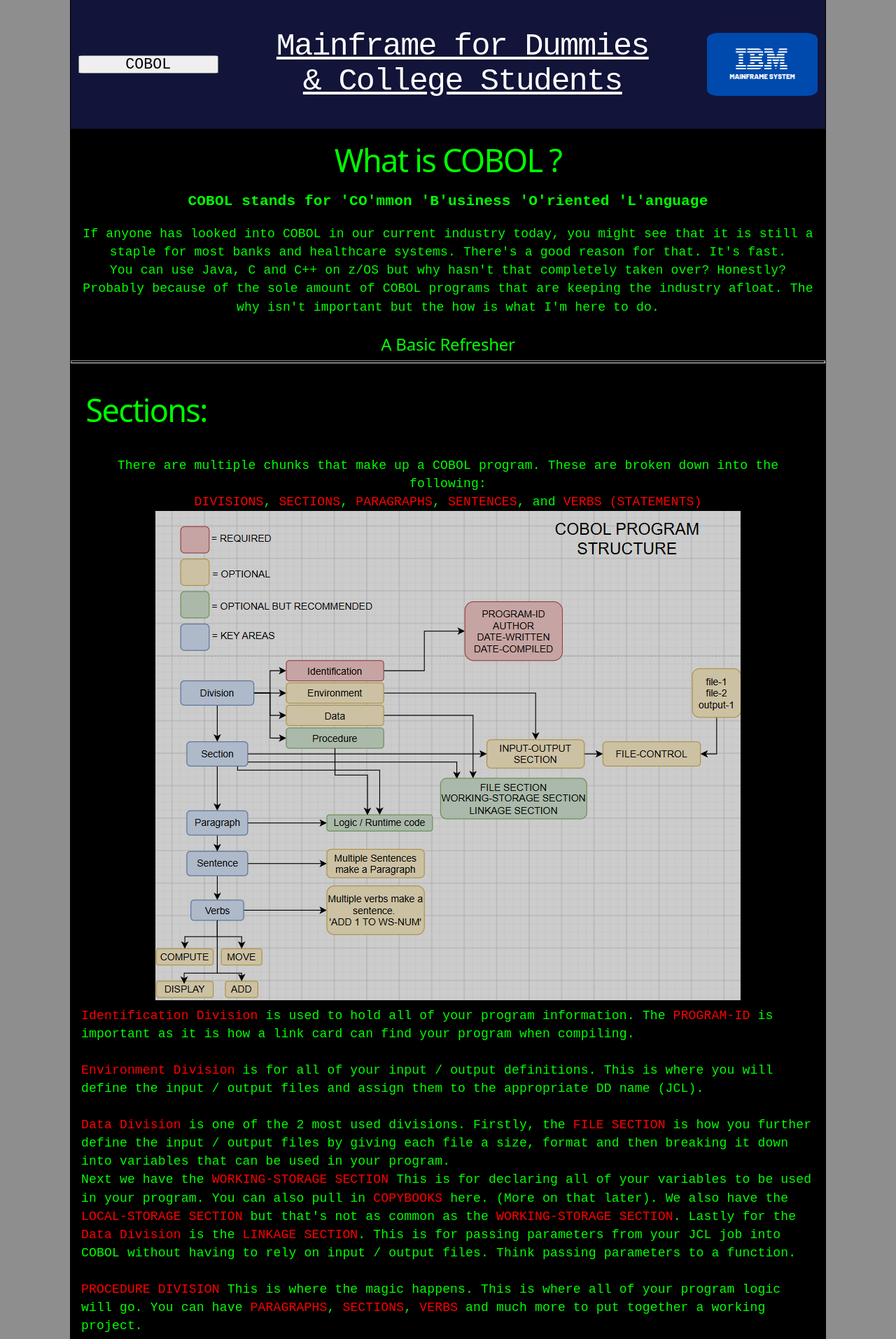
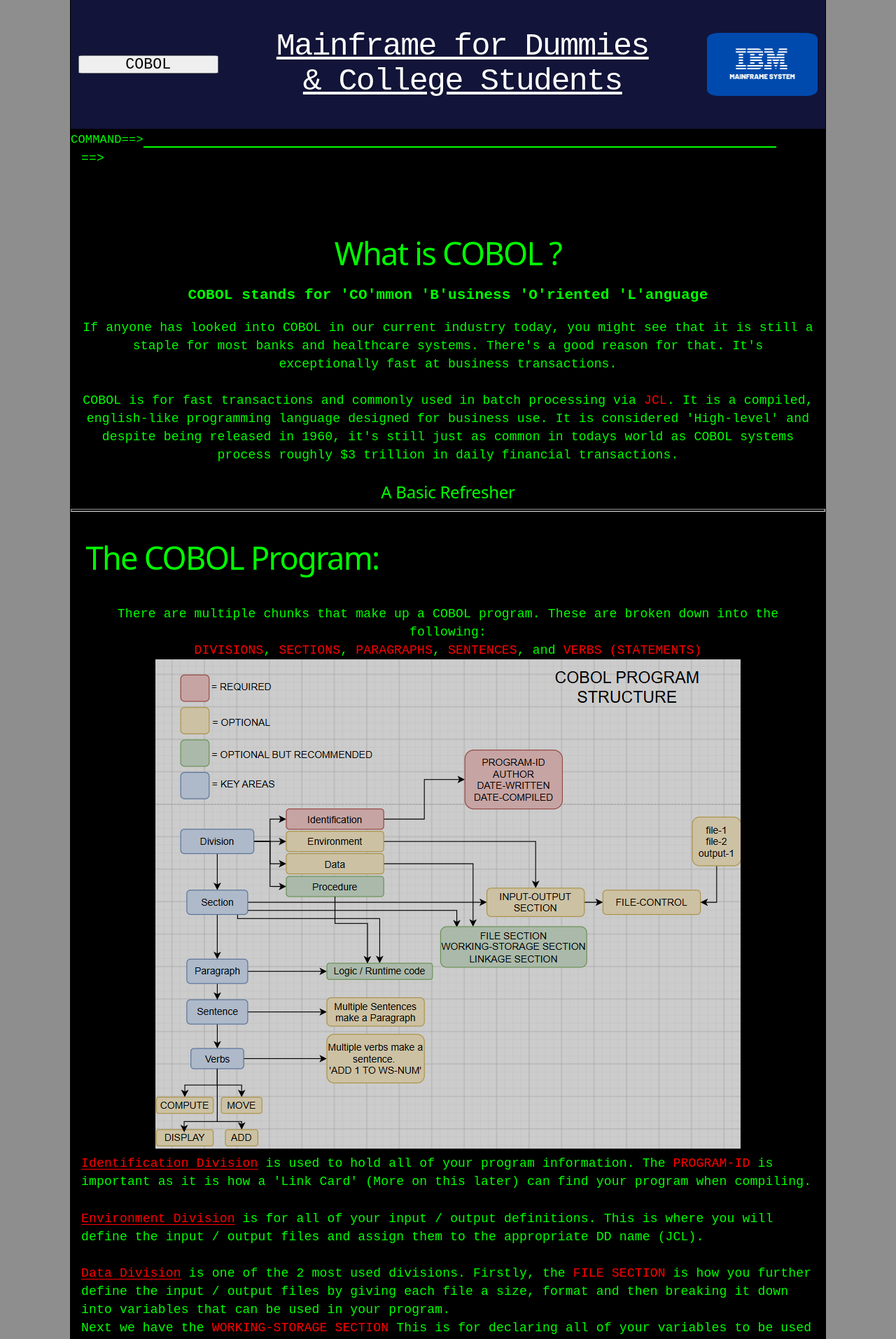
Before and after one commit to Sl0th-Silence/MainframeAssistanceSite, a React (Vite) app: page /cobol in a window 1280 px wide. Shown: the top 1913 px of the page at 70% size. Built offline with nearby package versions, Linux system fonts and the light colour scheme.

Commit message:
Added search menu

```diff
--- a/src/App.jsx
+++ b/src/App.jsx
@@ -4,6 +4,7 @@ import JCL from "./Components/JCL";
 import AdvancedCobol from "./Components/AdvancedCobol";
 import Cobol from "./Components/Cobol";
 import HeaderDiv from "./Components/Header";
+import ISPFSearch from "./Components/ISPFSearch";
 import ISPFBasics from "./Components/ISPFBasics";
 import MainframeBasics from "./Components/MainframeBasics";
 import MainPage from "./Components/MainPage";
@@ -19,19 +20,52 @@ function App() {
     <>
       <Router>
         <Routes>
-          <Route path="/" element={<MainPage header={<HeaderDiv />} />} />
           <Route
-            path="/mainframeBasics"
-            element={<MainframeBasics header={<HeaderDiv />} />}
+            path="/"
+            element={
+              <MainPage header={<HeaderDiv />} ISPFSearch={<ISPFSearch />} />
+            }
           />
-          <Route path="/ispf" element={<ISPFBasics header={<HeaderDiv />} />} />
-          <Route path="/cobol" element={<Cobol header={<HeaderDiv />} />} />
           <Route
-            path="/advancedCobol"
-            element={<AdvancedCobol header={<HeaderDiv />} />}
+            path="/mainframebasics"
+            element={
+              <MainframeBasics
+                header={<HeaderDiv />}
+                ISPFSearch={<ISPFSearch />}
+              />
+            }
           />
-          <Route path="/jcl" element={<JCL header={<HeaderDiv />} />} />
-          <Route path="/terms" element={<Terms header={<HeaderDiv />} />} />
+          <Route
+            path="/ispf"
+            element={
+              <ISPFBasics header={<HeaderDiv />} ISPFSearch={<ISPFSearch />} />
+            }
+          />
+          <Route
+            path="/cobol"
+            element={
+              <Cobol header={<HeaderDiv />} ISPFSearch={<ISPFSearch />} />
+            }
+          />
+          <Route
+            path="/advancedcobol"
+            element={
+              <AdvancedCobol
+                header={<HeaderDiv />}
+                ISPFSearch={<ISPFSearch />}
+              />
+            }
+          />
+          <Route
+            path="/jcl"
+            element={<JCL header={<HeaderDiv />} ISPFSearch={<ISPFSearch />} />}
+          />
+          <Route
+            path="/terms"
+            element={
+              <Terms header={<HeaderDiv />} ISPFSearch={<ISPFSearch />} />
+            }
+          />
         </Routes>
       </Router>
     </>
--- a/src/Components/Cobol.jsx
+++ b/src/Components/Cobol.jsx
@@ -1,28 +1,32 @@
-export default function Cobol({ header }) {
+export default function Cobol({ header, ISPFSearch }) {
   return (
     <div className="info">
       {header}
+      {ISPFSearch}
       <h1>What is COBOL ?</h1>
       <h3>COBOL stands for 'CO'mmon 'B'usiness 'O'riented 'L'anguage</h3>
 
       <p>
         If anyone has looked into COBOL in our current industry today, you might
         see that it is still a staple for most banks and healthcare systems.
-        There's a good reason for that. It's fast.
+        There's a good reason for that. It's exceptionally fast at business
+        transactions.
       </p>
-
+      <br />
       <p>
-        You can use Java, C and C++ on z/OS but why hasn't that completely taken
-        over? Honestly? Probably because of the sole amount of COBOL programs
-        that are keeping the industry afloat. The why isn't important but the
-        how is what I'm here to do.
+        COBOL is for fast transactions and commonly used in batch processing via{" "}
+        <span id="keyword">JCL</span>. It is a compiled, english-like
+        programming language designed for business use. It is considered
+        'High-level' and despite being released in 1960, it's still just as
+        common in todays world as COBOL systems process roughly $3 trillion in
+        daily financial transactions.
       </p>
       <br />
 
       <h2>A Basic Refresher</h2>
       <hr />
       {/* SECTIONS */}
-      <h1 style={{ textAlign: "left", padding: "2%" }}>Sections:</h1>
+      <h1 style={{ textAlign: "left", padding: "2%" }}>The COBOL Program:</h1>
       <p>
         There are multiple chunks that make up a COBOL program. These are broken
         down into the following: <br />
@@ -39,16 +43,17 @@ export default function Cobol({ header }) {
       </p>
       <p style={{ textAlign: "left" }}>
         {/* Identification division */}
-        <span id="keyword">Identification Division</span> is used to hold all of
-        your program information. The <span id="keyword">PROGRAM-ID</span> is
-        important as it is how a link card can find your program when compiling.{" "}
-        <br /> <br />
+        <span id="keyword-ul">Identification Division</span> is used to hold all
+        of your program information. The <span id="keyword">PROGRAM-ID</span> is
+        important as it is how a 'Link Card' (More on this later) can find your
+        program when compiling. <br /> <br />
         {/* Environment division */}
-        <span id="keyword">Environment Division</span> is for all of your input
-        / output definitions. This is where you will define the input / output
-        files and assign them to the appropriate DD name (JCL). <br /> <br />
+        <span id="keyword-ul">Environment Division</span> is for all of your
+        input / output definitions. This is where you will define the input /
+        output files and assign them to the appropriate DD name (JCL). <br />{" "}
+        <br />
         {/* Data division */}
-        <span id="keyword">Data Division</span> is one of the 2 most used
+        <span id="keyword-ul">Data Division</span> is one of the 2 most used
         divisions. Firstly, the <span id="keyword">FILE SECTION</span> is how
         you further define the input / output files by giving each file a size,
         format and then breaking it down into variables that can be used in your
@@ -59,11 +64,11 @@ export default function Cobol({ header }) {
         later). We also have the <span id="keyword">LOCAL-STORAGE SECTION</span>{" "}
         but that's not as common as the{" "}
         <span id="keyword">WORKING-STORAGE SECTION</span>. Lastly for the{" "}
-        <span id="keyword">Data Division</span> is the
+        <span id="keyword">DATA DIVISION</span> is the
         <span id="keyword"> LINKAGE SECTION</span>. This is for passing
         parameters from your JCL job into COBOL without having to rely on input
         / output files. Think passing parameters to a function. <br /> <br />
-        <span id="keyword">PROCEDURE DIVISION</span> This is where the magic
+        <span id="keyword-ul">PROCEDURE DIVISION</span> This is where the magic
         happens. This is where all of your program logic will go. You can have{" "}
         <span id="keyword">PARAGRAPHS</span>, <span id="keyword">SECTIONS</span>
         ,<span id="keyword"> VERBS</span> and much more to put together a
@@ -106,16 +111,16 @@ export default function Cobol({ header }) {
       <h3 className="warning-header">Important note about PIC clauses!</h3>
       <div className="list-info">
         <p>
-          There are different<span id="keyword">PIC</span>usage clauses. This is
-          basically how the characters or values are stored in memory. The three
-          main ones I will talk about are DISPLAY, COMP and COMP-3. Below they
-          are grouped, however these can be defined before the
-          <span id="keyword">PIC</span>or <br /> before / after the VALUE.
+          There are different <span id="keyword">PIC</span> usage clauses. This
+          is basically how the characters or values are stored in memory. The
+          three main ones I will talk about are DISPLAY, COMP and COMP-3. Below
+          they are grouped, however these can be defined before the{" "}
+          <span id="keyword">PIC</span> or <br /> before / after the VALUE.
         </p>
         <ol>
           <li>
-            <strong>DISPLAY:</strong> This is the default. If you do not
-            specify, it makes your usage clause 'DISPLAY'.
+            <strong id="keyword">DISPLAY:</strong> This is the default. If you
+            do not specify, it makes your usage clause 'DISPLAY'.
             <br />
             DISPLAY holds one character per byte of space. The below example
             uses 9 bytes to hold the value whether it has that much data or not.
@@ -128,11 +133,12 @@ export default function Cobol({ header }) {
           </li>
 
           <li>
-            <strong>COMP (COMP-utation):</strong> This is mostly for counters
-            and general math. It is stored as binary which allows for fast
-            computation. You can group declare a<span id="keyword">PIC</span>
-            usage clause by adding the usage clause at the ennd of the
-            high-level group item as seen in the image below. <br />
+            <strong id="keyword">COMP (COMP-utation):</strong> This is mostly
+            for counters and general math. It is stored as binary which allows
+            for fast computation. You can group declare a{" "}
+            <span id="keyword">PIC</span> usage clause by adding the usage
+            clause at the ennd of the high-level group item as seen in the image
+            below. <br />
             This can also be signed and be either a positive or negative. You
             may also note the 'S' in front of the '9'. This is what actually
             signs the value and makes it a signed numeric value. <br />
@@ -144,12 +150,13 @@ export default function Cobol({ header }) {
           </li>
 
           <li>
-            <strong>COMP-3</strong> Stored as 2 decimal digits per byte and a
-            sign in the last nibble of the last byte. This is best for financial
-            calculation as you can avoid binary rounding errors this way. When
-            performing math calculations, make sure to keep your decimals as
-            'implied' and not 'literal'. If you want to store a literal, you
-            need to use a numeric-edited field. (More on this later)
+            <strong id="keyword">COMP-3</strong> Stored as 2 decimal digits per
+            byte and a sign in the last nibble of the last byte. This is best
+            for financial calculation as you can avoid binary rounding errors
+            this way. When performing math calculations, make sure to keep your
+            decimals as 'implied' and not 'literal'. If you want to store a
+            literal, you need to use a numeric-edited field. (More on this
+            later)
             <br />
             <img
               className="img-container"
@@ -159,6 +166,7 @@ export default function Cobol({ header }) {
           </li>
         </ol>
       </div>
+
       <hr />
       <h1 style={{ textAlign: "left", padding: "2%" }}>Variables:</h1>
     </div>
--- a/src/Components/Header.jsx
+++ b/src/Components/Header.jsx
@@ -21,14 +21,13 @@ export default function HeaderDiv() {
         value={selectedPage}
       >
         <option value="/">Home</option>
-        <option value="/mainframeBasics">Mainframe Basics</option>
+        <option value="/mainframebasics">Mainframe Basics</option>
         <option value="/ispf">ISPF</option>
         <option value="/cobol">COBOL</option>
-        <option value="/advancedCobol">Advanced COBOL</option>
+        <option value="/advancedcobol">Advanced COBOL</option>
         <option value="/jcl">JCL</option>
         <option value="/terms">Termonology</option>
       </select>
-
       <h1 className="title">
         Mainframe for Dummies
         <br />& College Students
--- a/src/Components/ISPFBasics.jsx
+++ b/src/Components/ISPFBasics.jsx
@@ -1,7 +1,8 @@
-export default function ISPFBasics({ header }) {
+export default function ISPFBasics({ header, ISPFSearch }) {
   return (
     <div className="info">
       {header}
+      {ISPFSearch}
       <h1>ISPF Basics</h1>
       <h2>ISPF Main Screen</h2>
       <p>
--- /dev/null
+++ b/src/Components/ISPFSearch.jsx
@@ -0,0 +1,92 @@
+import { useState } from "react";
+import { useNavigate } from "react-router-dom";
+
+export default function ISPFSearch() {
+  const [value, setValue] = useState("");
+  const [targetPage, setTargetPage] = useState("");
+  const navigate = useNavigate();
+  const [isHidden, setIsHidden] = useState(true);
+  const [isHiddenCommand, setIsHiddenCommand] = useState(true);
+  const [currentCommand, setCurrentCommand] = useState("");
+  const pages = [
+    "home",
+    "cobol",
+    "ispf",
+    "advancedcobol",
+    "mainframebasics",
+    "jcl",
+    "terms",
+  ];
+  //Is Text Hidden?
+  const handleIsHidden = (state) => {
+    setIsHidden(state);
+  };
+  //Is the command hidden?
+  const handleIsHiddenCommand = (state) => {
+    setIsHiddenCommand(state);
+  };
+  //Handle submitting of the command
+  const handleSubmit = (e) => {
+    e.preventDefault();
+    setValue("");
+    const targetPageClean = targetPage.replace(/\s/g, "");
+    setCurrentCommand(targetPage);
+    if (targetPageClean.trim() !== "") {
+      if (pages.includes(targetPageClean.toLowerCase().trim())) {
+        navigate(`/${targetPageClean.toLowerCase().trim()}`);
+      } else if (targetPageClean.toLowerCase().trim() === "help") {
+        handleIsHidden(false);
+      } else if (targetPageClean.toLowerCase().trim() === "cls") {
+        setCurrentCommand("");
+      } else {
+        handleIsHiddenCommand(false);
+        setCurrentCommand(
+          targetPage.toUpperCase() +
+            " is not a valid command. Type 'HELP' for more information",
+        );
+      }
+    } else {
+      setCurrentCommand("Please enter a command");
+    }
+  };
+  //Handle changing the value to uppercase
+  const handleChange = (e) => {
+    setValue(e.target.value.toUpperCase());
+    setTargetPage(e.target.value);
+  };
+
+  return (
+    <div>
+      <div id="ispf-search-div">
+        <form action="" onSubmit={handleSubmit}>
+          <label id="input-label" htmlFor="ispf-search">
+            COMMAND==&gt;
+          </label>
+          <input
+            value={value}
+            onChange={handleChange}
+            type="text"
+            id="ispf-search"
+            autoFocus
+          />
+        </form>
+      </div>
+      <div>
+        <p
+          style={{
+            textAlign: "left",
+          }}
+        >
+          ==&gt; <span hidden={isHiddenCommand}>{currentCommand}</span> <br />
+          <span hidden={isHidden}>==&gt;ALL COMMANDS ARE CASE-INSENSITIVE</span>
+          <br />
+          <span hidden={isHidden}>==&gt;Commands: 'HELP'</span> <br />
+          <span hidden={isHidden}>
+            ==&gt; Pages: 'HOME, ISPF, COBOL, ADVANCEDCOBOL, JCL, TERMS'
+          </span>
+          <br />
+        </p>
+      </div>
+    </div>
+  );
+}
--- a/src/Components/MainframeBasics.jsx
+++ b/src/Components/MainframeBasics.jsx
@@ -1,7 +1,8 @@
-export default function MainframeBasics({ header }) {
+export default function MainframeBasics({ header, ISPFSearch }) {
   return (
     <div className="info">
       {header}
+      {ISPFSearch}
       <h1>General Mainframe Information</h1>
       <h2>Connection to the mainframe</h2>
       <h3 style={{ color: "red" }}>
--- a/src/index.css
+++ b/src/index.css
@@ -229,3 +229,36 @@ h3 {
 #keyword {
   color: red;
 }
+
+#keyword-ul {
+  color: red;
+  text-decoration: 1px solid underline red;
+  text-underline-offset: 3px;
+}
+
+#ispf-search {
+  background-color: black;
+  color: var(--text);
+  border: none;
+  border-bottom: 2px solid var(--text);
+  outline: none;
+  transition: all 0.3s ease;
+  max-width: 900px;
+  width: 75vw;
+  padding-bottom: 0%;
+  padding-top: 0.5%;
+  font-size: 17px;
+}
+
+#input-label {
+  font-size: 17px;
+  padding-bottom: 0%;
+}
+
+#ispf-search-div {
+  display: grid;
+  align-items: center;
+  justify-content: space-between;
+  width: 100%;
+  flex-wrap: nowrap;
+}
```
Also changed, not shown: src/Components/AdvancedCobol.jsx (+7 -2 lines), src/Components/JCL.jsx (+7 -2 lines), src/Components/MainPage.jsx (+5 -23 lines), src/Components/Terminology.jsx (+7 -2 lines).
